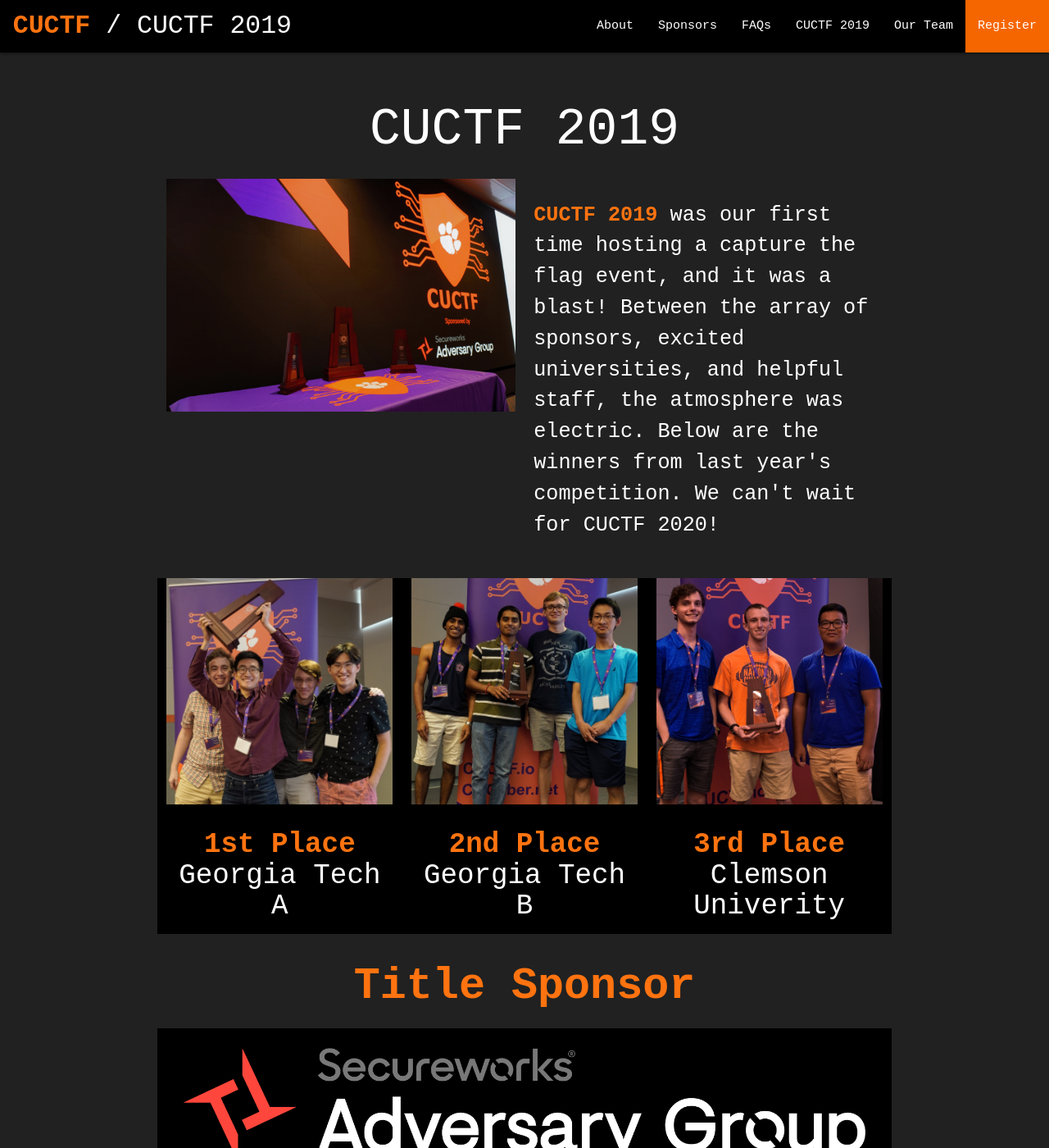
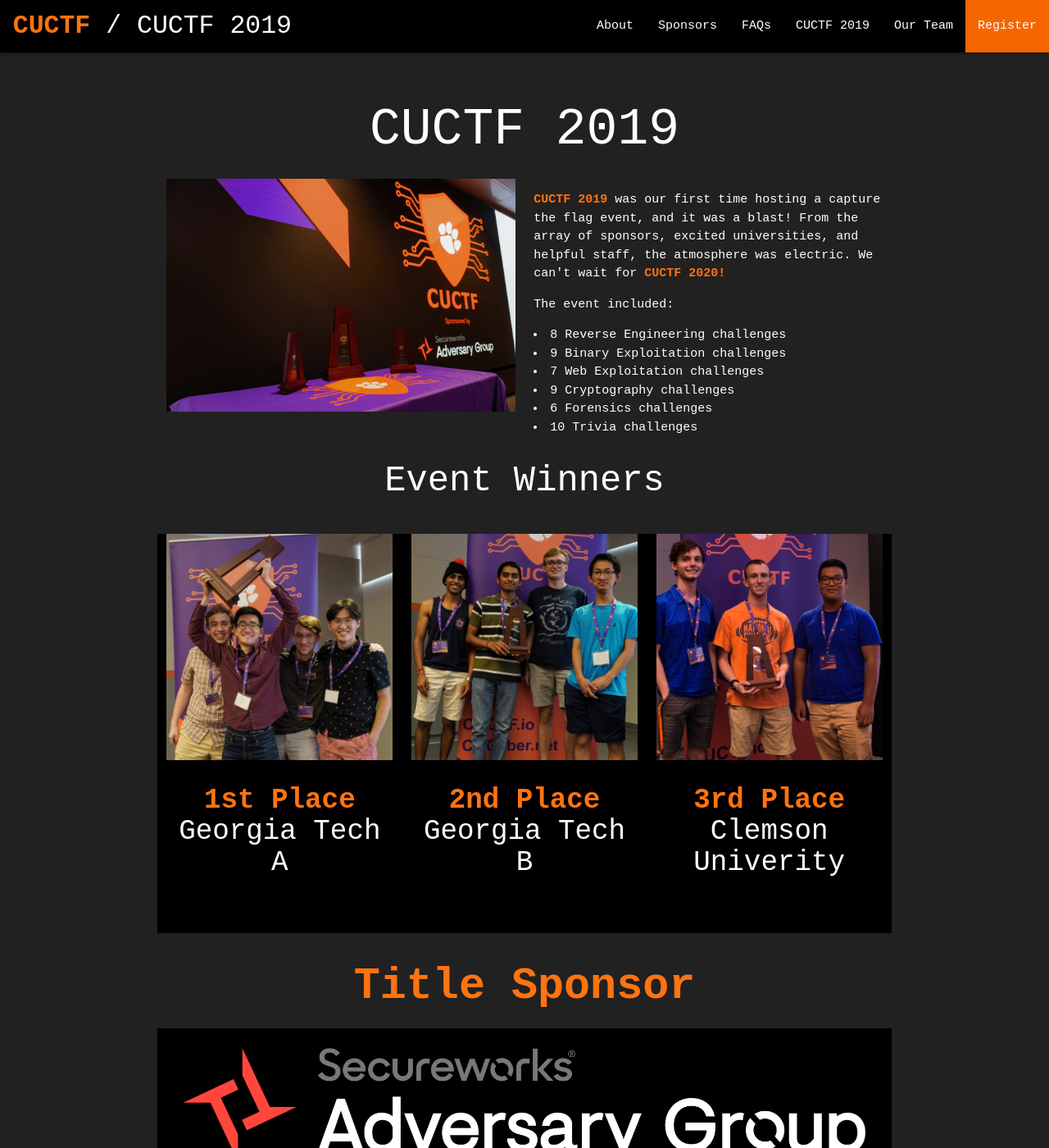
Before and after one commit to CUCyber/cuctf.io, a Jekyll site: the page built from cuctf_2019.html, in a window 1280 px wide and 1400 px high. Shown: the whole window at 82% size. Built offline with Jekyll 4.4.1, drawn with Linux system fonts in a browser that asks for light colours; nearby versions of some CDN libraries; some web fonts are replaced.

Commit message:
Added more insight to CUCTF 2019

```diff
--- a/cuctf_2019.html
+++ b/cuctf_2019.html
@@ -12,28 +12,48 @@
       <img src="/public/images/2019/Trophies.png" alt="A line of wooden trophies sits on table next to a CUCTF banner with the subheading sponsored by SecureWorks Adversary Group.">
     </div>
     <div class="col s12 m6">
-      <p class="flow-text"> <strong>CUCTF 2019 </strong> was our first time hosting a capture the flag event, and it was a blast! Between the array of sponsors, excited universities, and helpful staff, the atmosphere was electric. Below are the winners from last year's competition. We can't wait for CUCTF 2020!</p>
+      <p> <strong>CUCTF 2019 </strong> was our first time hosting a capture the flag event, and it was a blast! From the array of sponsors, excited universities, and helpful staff, the atmosphere was electric. We can't wait for  <strong>CUCTF 2020!</strong></p>
+      <p> The event included: </p>
+      <li> 8 Reverse Engineering challenges</li>
+      <li> 9 Binary Exploitation challenges</li>
+      <li> 7 Web Exploitation challenges</li>
+      <li> 9 Cryptography challenges</li>
+      <li> 6 Forensics challenges</li>
+      <li> 10 Trivia challenges</li>
+    </ul>
+
     </div>
   </div>
+  <div class="flow-text">
+
+
+  </div>
+
+  <!--Winners-->
+  <div id="winners">
+    <h3> Event Winners</h3>
+    <br>
     <div class="row">
       <div class="col s12 m4 card-image black">
         <img src="/public/images/2019/GT_Team_A.png" alt="Four men stand shoulder-to-shoulder together with one in the middle holding a large trophy above their heads.">
+        <div class="card-content">
             <h4>
             <strong>1st Place </strong>
             <br>
             Georgia Tech A
-      </h4>
+          </h4></div>
       </div>
       <div class="col s12 m4 card-image black">
         <img src="/public/images/2019/GT_Team_B.png" alt="Four men stand shoulder-to-shoulder with one in the middle holding a moderately-sized trophy.">
+        <div class="card-content">
             <h4>
-        <strong>2nd Place</strong>
-        <br>
-        Georgia Tech B
+              <strong>2nd Place</strong> <br> Georgia Tech B
             </h4>
+        </div>
       </div>
       <div class="col s12 m4 card-image black">
         <img src="/public/images/2019/Clemson_Team.png" alt="Three men stand shoulder-to-shoulder with on in the middle holding a small-sized trophy.">
+         <div class="card-content">
             <h4>
                 <strong>3rd Place </strong>
                 <br>
@@ -41,6 +61,9 @@
               </h4>
          </div>
       </div>
+    </div>
+  </div>
+
 
   <!-- 2019 Sponsors-->
   <h2 class="text-accent-4 center"> <strong> Title Sponsor </strong> </h2>
@@ -84,13 +107,4 @@
         </a>
       </div>
   </div>
-
-
-  <div class="row center"></div>
-
-
-
-  <div class="row white center">
-
   </div>
-  </div>
--- a/public/css/custom.css
+++ b/public/css/custom.css
@@ -102,7 +102,7 @@
   padding-bottom: 1rem;
 }
 
-/* CTF Winners Pages */
+/* CTF 2019 page */
 
 #past img {
   width: 100%;
@@ -111,9 +111,29 @@
 #past h3, h4, h5 {
     text-align: center;
 }
-#past_sponsor {
-  background-color: #333 !important;
+
+#line {
+  width: 80%;
+  border: 2px solid #522D80;
+  border-radius: 3px;
 }
+
+@media only screen and (min-width: 1200px) {
+  #winners .card-content {
+    height: 12em;
+
+  }
+}
+
+@media only screen and (min-width: 992px) and (max-width: 1199px) {
+  #winners .card-content {
+    height: 9em;
+  }
+}
+
+
+
+
 
 /* Team Page */
 
```
Also changed, not shown: 1 other file. Lines whose indentation alone changed are shown as unchanged.
